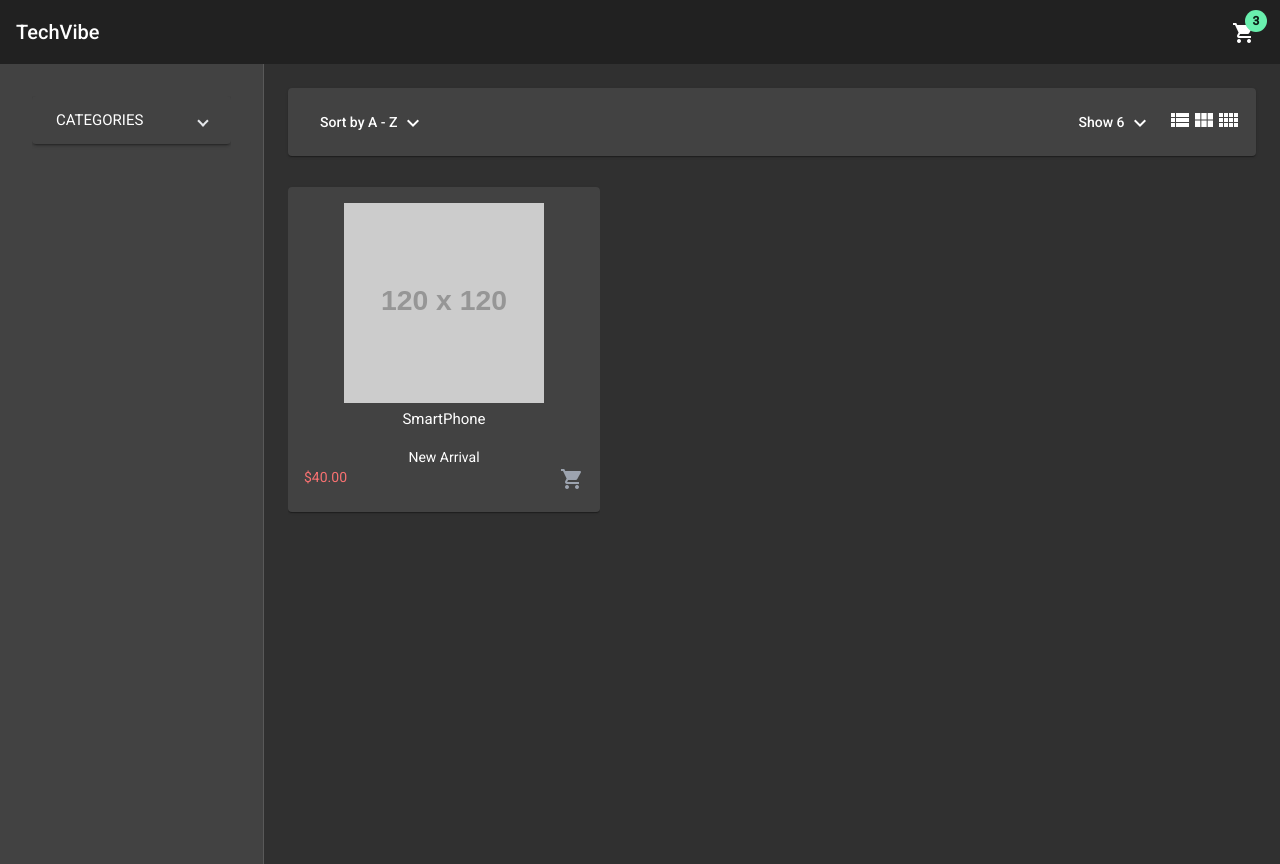
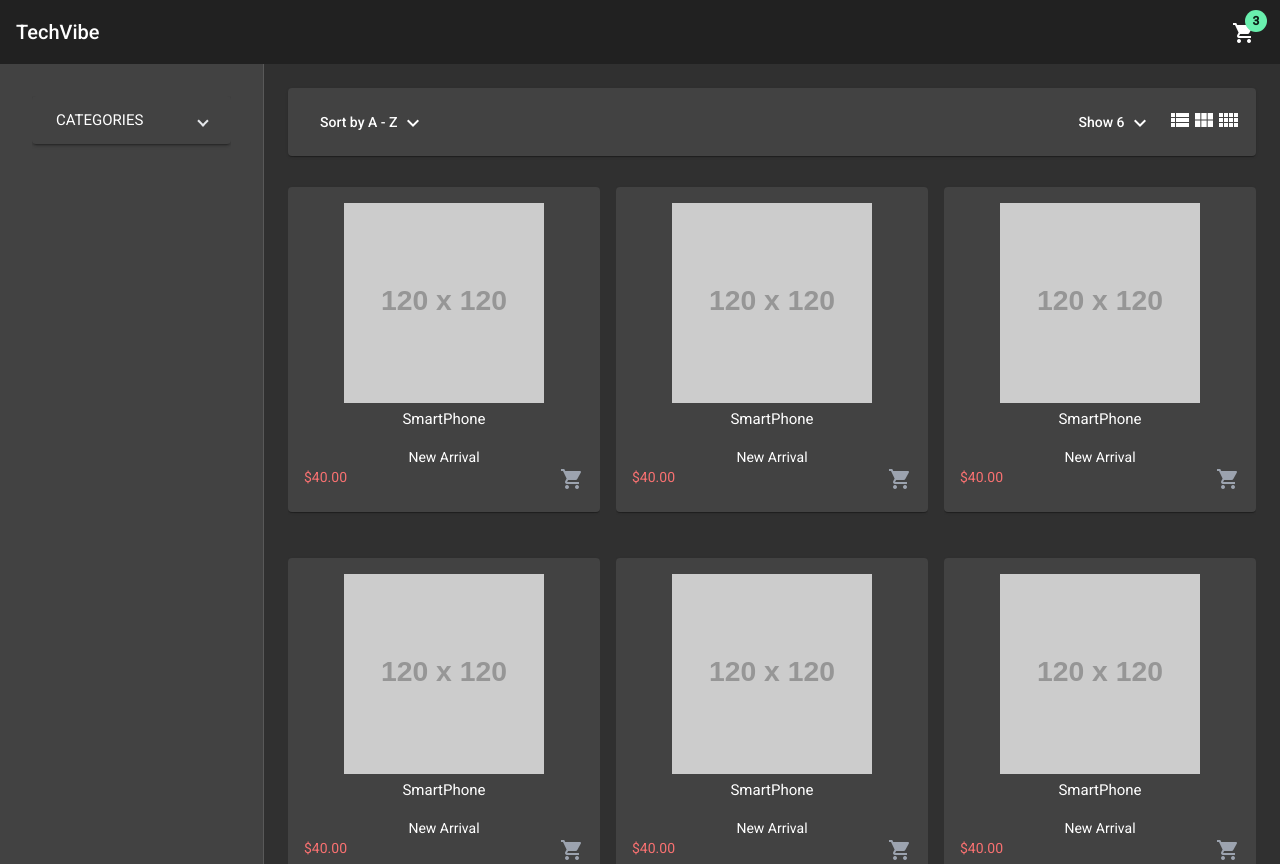
Before and after one commit to tia-cin/techvibe-ecommerce, an Angular app: page /home in a window 1280 px wide. Built offline with nearby package versions, Linux system fonts and the light colour scheme.

Commit message:
product cards grid fixes

```diff
--- a/src/app/components/products-header/products-header.component.html
+++ b/src/app/components/products-header/products-header.component.html
@@ -28,7 +28,7 @@
       <button (click)="onColsDisplay(3)">
         <mat-icon>view_module</mat-icon>
       </button>
-      <button (click)="onColsDisplay(5)">
+      <button (click)="onColsDisplay(4)">
         <mat-icon>view_comfy</mat-icon>
       </button>
     </div>
--- a/src/app/pages/home/home.component.html
+++ b/src/app/pages/home/home.component.html
@@ -6,8 +6,26 @@
     <app-products-header (colsChange)="colsChange($event)">
     </app-products-header>
     <mat-grid-list gutterSize="16" [cols]="cols" [rowHeight]="rowHeight">
-      <mat-grid-tile
-        ><app-card class="w-full" [fullWidth]="cols === 1"></app-card>
+      <mat-grid-tile>
+        <app-card class="w-full" [fullWidth]="cols === 1"></app-card>
+      </mat-grid-tile>
+      <mat-grid-tile>
+        <app-card class="w-full" [fullWidth]="cols === 1"></app-card>
+      </mat-grid-tile>
+      <mat-grid-tile>
+        <app-card class="w-full" [fullWidth]="cols === 1"></app-card>
+      </mat-grid-tile>
+      <mat-grid-tile>
+        <app-card class="w-full" [fullWidth]="cols === 1"></app-card>
+      </mat-grid-tile>
+      <mat-grid-tile>
+        <app-card class="w-full" [fullWidth]="cols === 1"></app-card>
+      </mat-grid-tile>
+      <mat-grid-tile>
+        <app-card class="w-full" [fullWidth]="cols === 1"></app-card>
+      </mat-grid-tile>
+      <mat-grid-tile>
+        <app-card class="w-full" [fullWidth]="cols === 1"></app-card>
       </mat-grid-tile>
     </mat-grid-list>
   </mat-drawer-content>
--- a/src/app/pages/home/home.component.ts
+++ b/src/app/pages/home/home.component.ts
@@ -1,6 +1,6 @@
 import { Component, OnInit } from "@angular/core";
 
-const ROW_HEIGHT: { [id: number]: number } = { 1: 400, 3: 355, 5: 380 };
+const ROW_HEIGHT: { [id: number]: number } = { 1: 400, 3: 355, 4: 380 };
 
 @Component({
   selector: "app-home",
```
